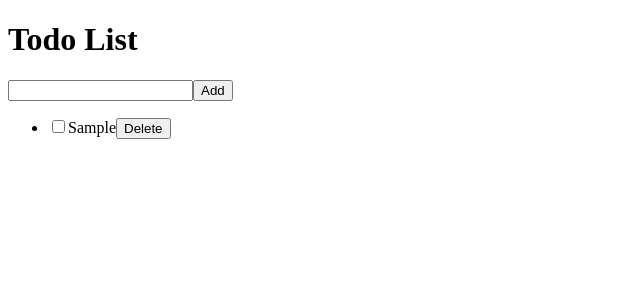
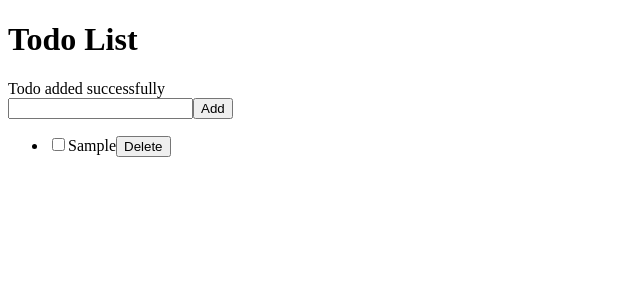
Before and after one commit to ByteBard7/Todo-List-App, a React (Vite) app: page / in a window 1280 px wide. Both pictures are taken after typing "Sample" into the empty fields and a click on the button "Add". Shown: the top 300 px of the page, without its empty margins (0-640 px from the left). Built offline with nearby package versions, Linux system fonts and the light colour scheme.

Commit message:
Added notification when user does something

```diff
--- a/src/App.jsx
+++ b/src/App.jsx
@@ -1,6 +1,7 @@
 import { useEffect, useState } from "react";
 import TodoInput from "./components/TodoInput";
 import Todos from "./components/Todos";
+import Notification from "./components/Notification";
 
 const App = () => {
   const [newTodo, setNewTodo] = useState("");
@@ -8,6 +9,7 @@ const App = () => {
     const localTodos = JSON.parse(localStorage.getItem("todoList"));
     return localTodos ? localTodos : [];
   });
+  const [notifyMsg, setNotifyMsg] = useState("");
 
   useEffect(() => {
     localStorage.setItem("todoList", JSON.stringify(todos));
@@ -22,7 +24,12 @@ const App = () => {
           { id: crypto.randomUUID(), title: newTodo, completed: false },
         ];
       });
+      setNotifyMsg("Todo added successfully");
+      setTimeout(() => setNotifyMsg(""), 3000);
       setNewTodo("");
+    } else {
+      setNotifyMsg("Todo input cannot be empty");
+      setTimeout(() => setNotifyMsg(""), 3000);
     }
   };
 
@@ -35,6 +42,8 @@ const App = () => {
 
   const handleDelete = (id) => {
     setTodos(todos.filter((todo) => todo.id !== id));
+    setNotifyMsg("Todo deleted successfully");
+    setTimeout(() => setNotifyMsg(""), 3000);
   };
 
   const toggleTodo = (id, completed) => {
@@ -46,6 +55,7 @@ const App = () => {
   return (
     <div>
       <h1>Todo List</h1>
+      <Notification message={notifyMsg} />
       <TodoInput
         handleSubmit={handleSubmit}
         handleInput={handleInput}
--- /dev/null
+++ b/src/components/Notification.jsx
@@ -0,0 +1,7 @@
+const Notification = ({ message }) => {
+  if (message) {
+    return <div>{message}</div>;
+  }
+};
+
+export default Notification;
```
